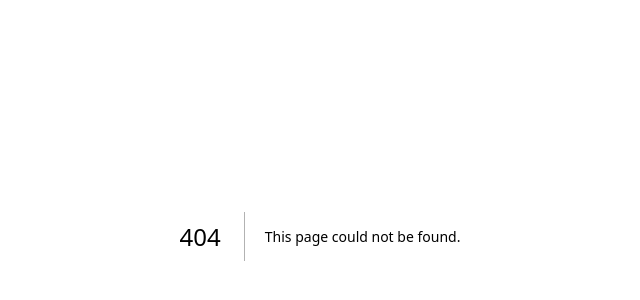
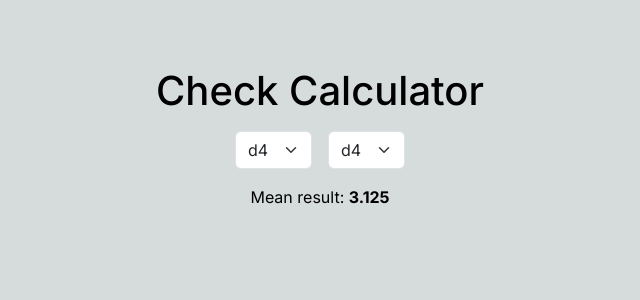
Before and after one commit to EBPRivera/fateful-calculator, a Next.js app: page /calculator in a window 1280 px wide. Before the commit this address had no page. Shown: the part 164-464 px from the top of the page, without its empty margins (320-960 px from the left). Built offline with nearby package versions, Linux system fonts and the light colour scheme.

Commit message:
Initial commit

```diff
--- /dev/null
+++ b/src/app/calculator/components/DieDropdown.tsx
@@ -0,0 +1,26 @@
+import _ from "lodash";
+import { Form } from "react-bootstrap";
+
+interface DieDropdownProps {
+  options: string[];
+  onChange: (val: string) => void;
+  value: string;
+}
+
+const DieDropdown = ({ onChange, options, value }: DieDropdownProps) => {
+  return (
+    <Form.Select
+      onChange={(e) => {
+        e.preventDefault();
+        onChange(e.target.value);
+      }}
+      value={value}
+    >
+      {_.map(options, (option, key) => {
+        return <option key={key}>{option}</option>;
+      })}
+    </Form.Select>
+  );
+};
+
+export default DieDropdown;
--- /dev/null
+++ b/src/app/calculator/layout.tsx
@@ -0,0 +1,11 @@
+import styles from "./styles.module.scss";
+
+interface CalculatorProps {
+  children: React.JSX.Element;
+}
+
+const CalculatorLayout = ({ children }: CalculatorProps) => {
+  return <div className={styles.calculator}>{children}</div>;
+};
+
+export default CalculatorLayout;
--- /dev/null
+++ b/src/app/calculator/page.tsx
@@ -0,0 +1,50 @@
+"use client";
+
+import _ from "lodash";
+import classNames from "classnames";
+import { useEffect, useState } from "react";
+
+import styles from "./styles.module.scss";
+import calculateMeanCheck from "@/lib/calculateMeanCheck";
+import DieDropdown from "./components/DieDropdown";
+
+const DIE_SIZES: string[] = ["d4", "d6", "d8", "d10", "d12"];
+
+const CalculatorPage = () => {
+  const [dies, setDies] = useState<string[]>([DIE_SIZES[0], DIE_SIZES[0]]);
+  const [result, setResult] = useState<string>(
+    calculateMeanCheck(dies[0], dies[1])
+  );
+
+  const handleChange = (index: number, value: string): void => {
+    const dieClone = _.cloneDeep(dies);
+    dieClone[index] = value;
+    setDies(dieClone);
+    setResult(calculateMeanCheck(dieClone[0], dieClone[1]));
+  };
+
+  return (
+    <div>
+      <h1 className="mb-3">Check Calculator</h1>
+      <div className={classNames(styles.dropdowns, "mb-3")}>
+        {_.map(dies, (die, key) => {
+          return (
+            <DieDropdown
+              key={key}
+              options={DIE_SIZES}
+              onChange={(value) => handleChange(key, value)}
+              value={die}
+            ></DieDropdown>
+          );
+        })}
+      </div>
+      <div>
+        <span>
+          Mean result: <b>{result}</b>
+        </span>
+      </div>
+    </div>
+  );
+};
+
+export default CalculatorPage;
--- /dev/null
+++ b/src/app/calculator/styles.module.scss
@@ -0,0 +1,22 @@
+.calculator {
+  position: fixed;
+  top: 20%;
+  left: 50%;
+  transform: translate(-50%, 50%);
+
+  > div {
+    display: flex;
+    flex-flow: column nowrap;
+    align-items: center;
+    justify-content: center;
+  }
+}
+
+.dropdowns {
+  display: flex;
+  flex-flow: row nowrap;
+
+  select {
+    margin: 0 0.5rem;
+  }
+}
--- a/src/app/globals.css
+++ b/src/app/globals.scss
@@ -1,9 +1,11 @@
+@import "~bootstrap/scss/bootstrap";
+
 :root {
   --max-width: 1100px;
   --border-radius: 12px;
-  --font-mono: ui-monospace, Menlo, Monaco, 'Cascadia Mono', 'Segoe UI Mono',
-    'Roboto Mono', 'Oxygen Mono', 'Ubuntu Monospace', 'Source Code Pro',
-    'Fira Mono', 'Droid Sans Mono', 'Courier New', monospace;
+  --font-mono: ui-monospace, Menlo, Monaco, "Cascadia Mono", "Segoe UI Mono",
+    "Roboto Mono", "Oxygen Mono", "Ubuntu Monospace", "Source Code Pro",
+    "Fira Mono", "Droid Sans Mono", "Courier New", monospace;
 
   --foreground-rgb: 0, 0, 0;
   --background-start-rgb: 214, 219, 220;
--- a/src/app/layout.tsx
+++ b/src/app/layout.tsx
@@ -1,22 +1,23 @@
-import './globals.css'
-import type { Metadata } from 'next'
-import { Inter } from 'next/font/google'
+import "./globals.scss";
+import type { Metadata } from "next";
+import { Inter } from "next/font/google";
 
-const inter = Inter({ subsets: ['latin'] })
+const inter = Inter({ subsets: ["latin"] });
 
 export const metadata: Metadata = {
-  title: 'Create Next App',
-  description: 'Generated by create next app',
+  title: "Fateful Calculation",
+  description:
+    "A simple tool for calculating the mean value of a check following the rules of the Fateful Architecture System",
+};
+
+interface RootLayoutProps {
+  children: React.JSX.Element;
 }
 
-export default function RootLayout({
-  children,
-}: {
-  children: React.ReactNode
-}) {
+export default function RootLayout({ children }: RootLayoutProps) {
   return (
     <html lang="en">
       <body className={inter.className}>{children}</body>
     </html>
-  )
+  );
 }
--- /dev/null
+++ b/src/lib/calculateMeanCheck.ts
@@ -0,0 +1,26 @@
+import _ from "lodash";
+
+type calculateProp = (firstDie: string, secondDie: string) => string;
+
+const calculateMeanCheck: calculateProp = (dieOne, dieTwo) => {
+  const parsedDieOne: number = _.parseInt(_.trim(dieOne, "d"));
+  const parsedDieTwo: number = _.parseInt(_.trim(dieTwo, "d"));
+  const minSize: number = Math.min(parsedDieOne, parsedDieTwo);
+  const maxSize: number = Math.max(parsedDieOne, parsedDieTwo);
+
+  let result: number = 0;
+
+  for (let i = 1; i <= minSize; i++) {
+    result += i * (2 * i - 1);
+  }
+
+  for (let i = minSize + 1; i <= maxSize; i++) {
+    result += minSize * i;
+  }
+
+  result /= minSize * maxSize;
+
+  return result.toFixed(3);
+};
+
+export default calculateMeanCheck;
--- a/tsconfig.json
+++ b/tsconfig.json
@@ -1,6 +1,6 @@
 {
   "compilerOptions": {
-    "target": "es5",
+    "target": "es6",
     "lib": ["dom", "dom.iterable", "esnext"],
     "allowJs": true,
     "skipLibCheck": true,
```
Also changed, not shown: package.json (+10 -4 lines), src/app/page.tsx (+5 -88 lines), src/app/page.module.scss (renamed from src/app/page.module.css), 1 other file (tests, documents, lock files or other folders).
